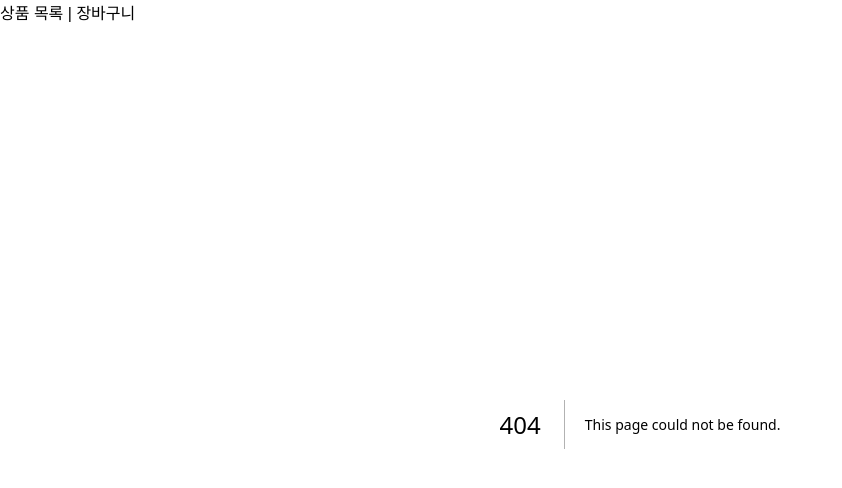
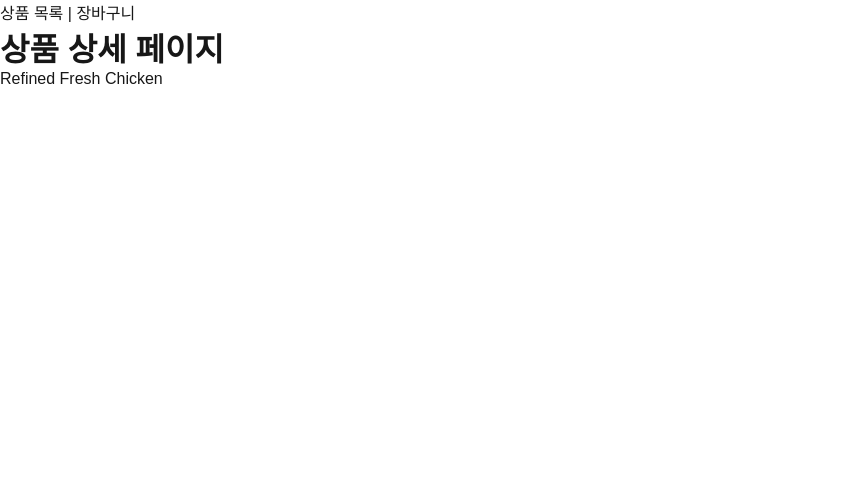
Before and after one commit to dongYoungLim-dev/my-nextjs-project, a Next.js app in the folder learn-next/: page /products/0 in a window 1280 px wide. Before the commit this address had no page. Shown: the top 488 px of the page, without its empty margins (0-842 px from the left). Built offline with nearby package versions, Linux system fonts and the light colour scheme; data requests are answered from the project's data file.

Commit message:
getServerSideProps and react Props 방식 학습, 동적 라우팅 학습

```diff
--- /dev/null
+++ b/learn-next/components/ProductHeader.jsx
@@ -0,0 +1,5 @@
+import React from 'react';
+
+export default function ProductHeader({ title }) {
+  return <h1>{title}</h1>;
+}
--- a/learn-next/pages/index.jsx
+++ b/learn-next/pages/index.jsx
@@ -1,11 +1,13 @@
+import ProductHeader from '@/components/ProductHeader';
 import ProductList from '@/components/ProductList';
 import axios from 'axios';
 import { useEffect, useState } from 'react';
 
 function ProductPage() {
+  const pageTitle = '상품목록 페이지';
   return (
     <div>
-      <h1>상품목록 페이지</h1>
+      <ProductHeader title={pageTitle} />
       <ProductList></ProductList>
     </div>
   );
--- /dev/null
+++ b/learn-next/pages/products/[id].jsx
@@ -0,0 +1,30 @@
+import ProductHeader from '@/components/ProductHeader';
+import axios from 'axios';
+import { useEffect, useState } from 'react';
+
+export default function ProductDetailPage({ productInfo }) {
+  // 아래는 주석 코드는 내가 생각한 코드 이다.
+  // const [productDetail, setProductDetail] = useState();
+  // useEffect(() => {
+  //   axios.get(`http://localhost:4000/products/${id}`).then(response => {
+  //     setProductDetail(response.data);
+  //   });
+  // }, [id]);
+  const pageTitle = '상품 상세 페이지';
+  return (
+    <div>
+      <ProductHeader title={pageTitle} />
+      <div>{productInfo.name}</div>
+    </div>
+  );
+}
+// TODO 내가 작성한 코드와 뭐가 다른지 생각해보기
+export async function getServerSideProps(context) {
+  let id = context.params.id;
+  const response = await axios.get(`http://localhost:4000/products/${id}`);
+  return {
+    props: {
+      productInfo: response.data,
+    },
+  };
+}
```
Also changed, not shown: learn-next/pages/cart/index.jsx (+8 -1 lines), 1 other file (tests, documents, lock files or other folders).
